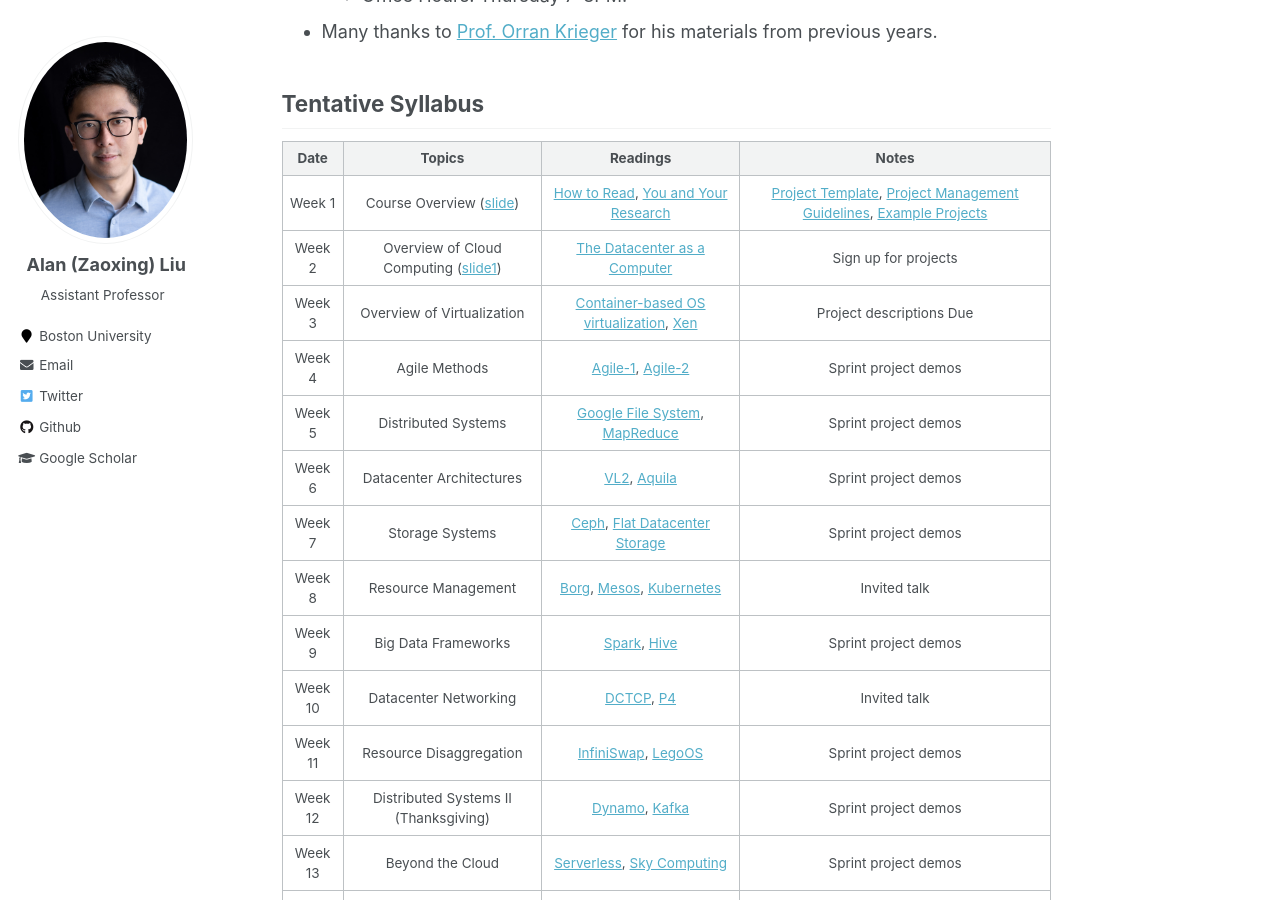
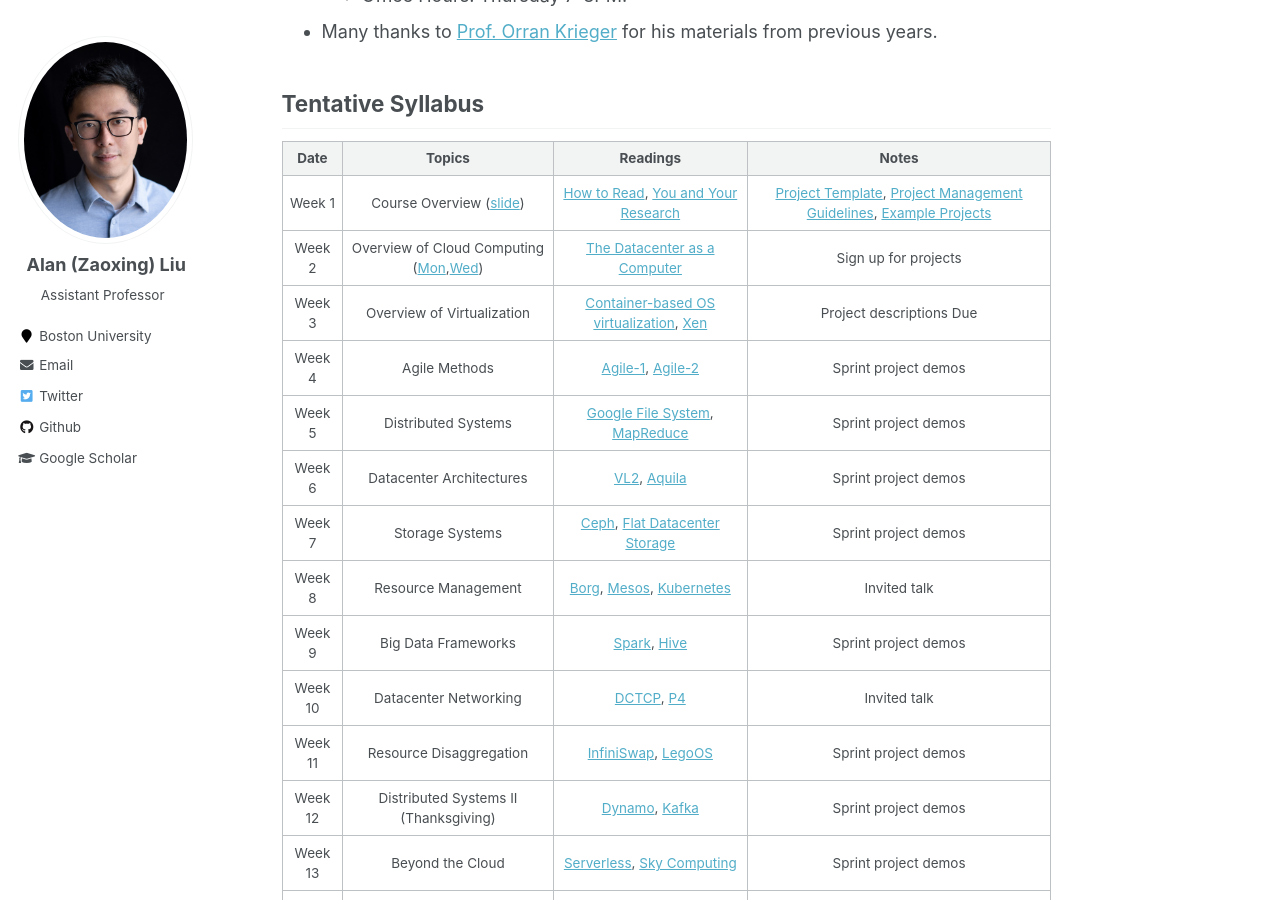
Before and after one commit to zaoxing/zaoxing.github.io, a Jekyll site: the page built from _teaching/2022-fall-cloud.md, in a window 1280 px wide and 900 px high, scrolled down 995 px. Built offline with Jekyll 4.4.1, drawn with Linux system fonts in a browser that asks for light colours; comment, search, counter and statistics services are not loaded.

Commit message:
update slide

```diff
--- a/_teaching/2022-fall-cloud.md
+++ b/_teaching/2022-fall-cloud.md
@@ -31,7 +31,7 @@ Tentative Syllabus
 | Date    | Topics  | Readings | Notes|
 | :------: | :------: | :------:  | :----: |
 | Week 1  | Course Overview ([slide](/files/slides/lecture1.pdf)) | [How to Read](/files/course/CCR07_HowToRead.pdf), [You and Your Research](/files/course/Bell86_YouAndYourResearch.pdf) | [Project Template](https://github.com/zaoxing/cloudcourse22/blob/main/Project_Description_Template.md), [Project Management Guidelines](), [Example Projects]() |
-| Week 2  | Overview of Cloud Computing ([slide1](/files/slides/lecture2.pdf)) | [The Datacenter as a Computer](https://www.morganclaypool.com/doi/abs/10.2200/S00874ED3V01Y201809CAC046) | Sign up for projects |
+| Week 2  | Overview of Cloud Computing ([Mon](/files/slides/lecture2.pdf),[Wed](/files/slides/week2_2.pdf)) | [The Datacenter as a Computer](https://www.morganclaypool.com/doi/abs/10.2200/S00874ED3V01Y201809CAC046) | Sign up for projects |
 | Week 3  | Overview of Virtualization | [Container-based OS virtualization](/files/course/EuroSys07_Container.pdf), [Xen](/files/course/SOSP03_Xen.pdf)| Project descriptions Due |
 | Week 4 | Agile Methods | [Agile-1](), [Agile-2]()  | Sprint project demos |
 | Week 5 | Distributed Systems | [Google File System](/files/course/SOSP03_GFS.pdf), [MapReduce](/files/course/CACM_MapReduce.pdf) | Sprint project demos |
```
Also changed, not shown: 1 other file.
